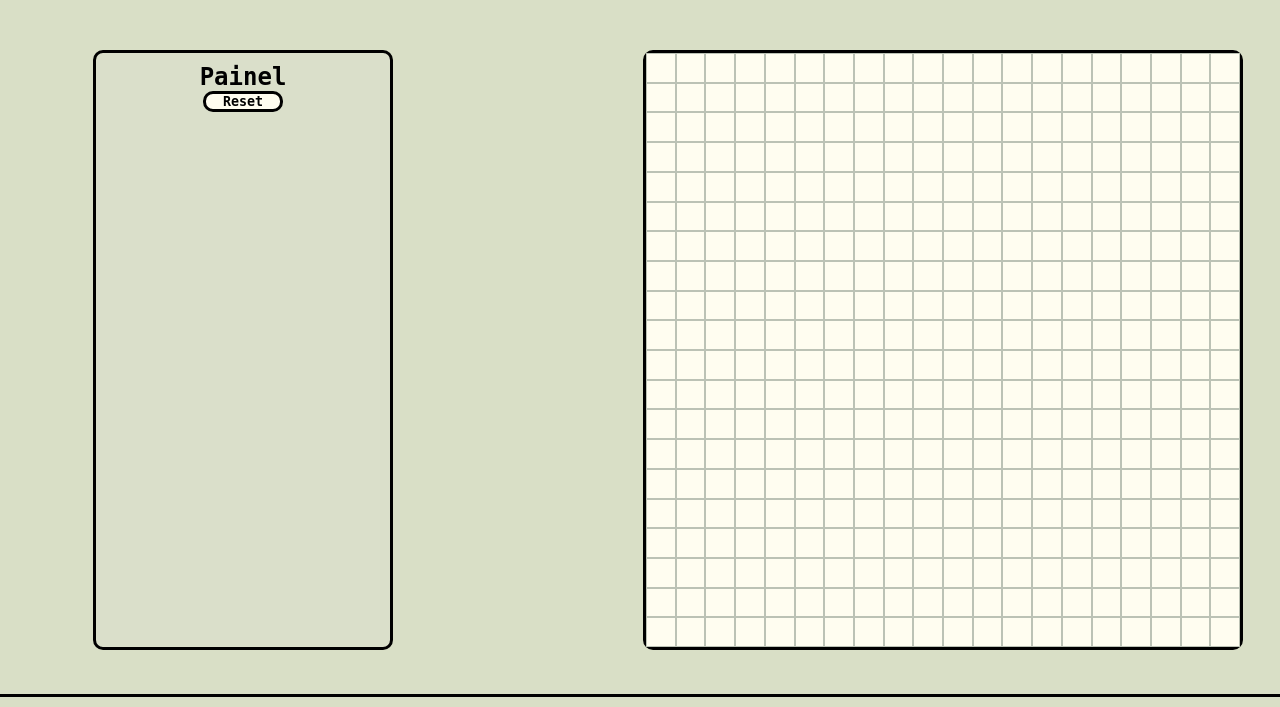
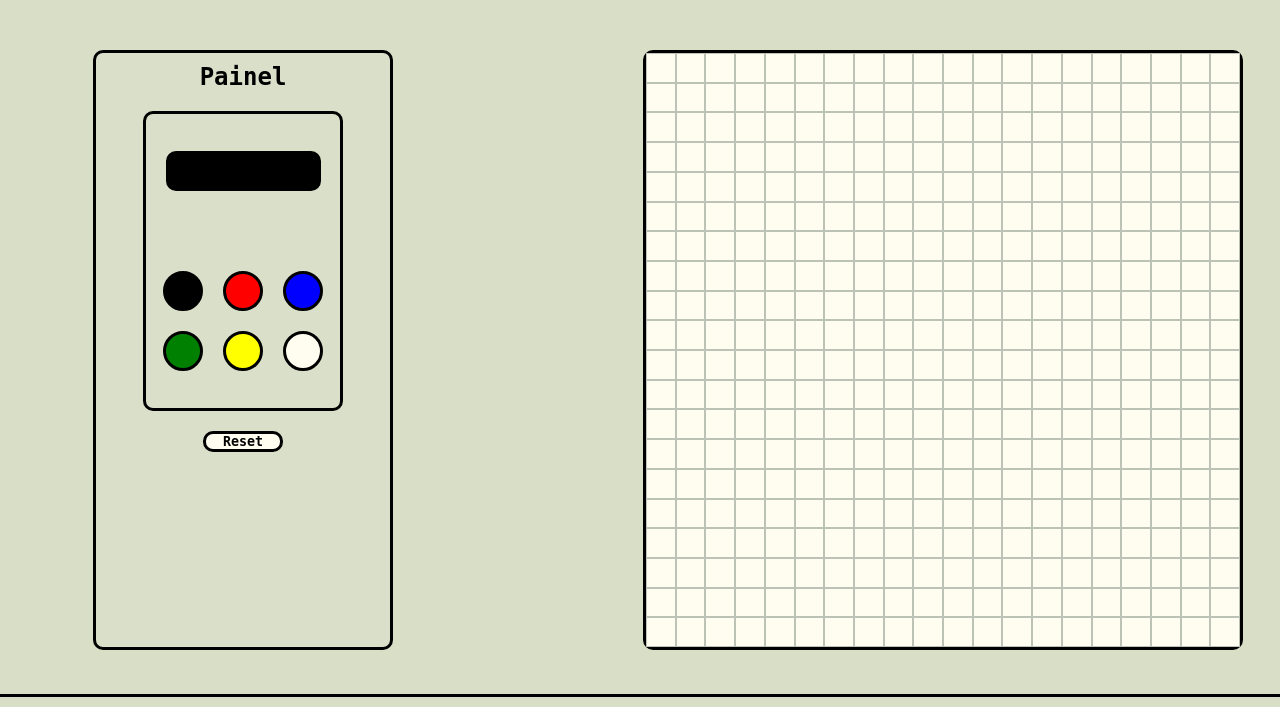
Before and after one commit to matheusyuji/front-end, a plain HTML site: page etch-a-sketch/index.html in a window 1280 px wide. Shown: the part 93-800 px from the top of the page. Drawn offline with Linux system fonts and the light colour scheme.

Commit message:
[style]: styled the sidebar color

```diff
--- a/etch-a-sketch/index.html
+++ b/etch-a-sketch/index.html
@@ -12,12 +12,18 @@
   <div class="container-main">
     <div class="sidebar">
       <h2 class="sidebar-title">Painel</h2>
-      <div class="sidebar-colors"></div>
-      <button class="btn-reset">Reset</button>
+      <div class="sidebar-colors">
+        <div class="current-color"></div>
+        <div id="black" class="btn-colors"></div>
+        <div id="red" class="btn-colors"></div>
+        <div id="blue" class="btn-colors"></div>
+        <div id="green" class="btn-colors"></div>
+        <div id="yellow" class="btn-colors"></div>
+        <div id="FFFDF0" class="btn-colors"></div>
+      </div>
+      <button onclick="resize()"class="btn-reset">Reset</button>
     </div>
-    <div class="grid">
-
-    </div>
+    <div class="grid"></div>
   </div>
 </body>
 </html>
--- a/etch-a-sketch/script.js
+++ b/etch-a-sketch/script.js
@@ -32,7 +32,4 @@ function resize() {
   createGrid(size);
 }
 
-const btnReset = document.querySelector(".btn-reset");
-btnReset.addEventListener("click", resize)
-
 createGrid(20);
--- a/etch-a-sketch/style.css
+++ b/etch-a-sketch/style.css
@@ -31,6 +31,7 @@ html, body {
 .sidebar {
   display: flex;
   flex-direction: column;
+  align-items: center;
   border: 3px solid rgb(0, 0, 0);
   border-radius: 10px;
   width: 300px;
@@ -43,9 +44,64 @@ html, body {
 .sidebar-title {
   text-align: center;
   padding-top: 10px;
+  padding-bottom: 20px;
 }
 
-button {
+.sidebar-colors {
+  display: flex;
+  justify-content: center;
+  align-items: center;
+  gap: 20px;
+  flex-wrap: wrap;
+  border: 3px solid rgb(0, 0, 0);
+  border-radius: 10px;
+  height: 300px;
+  width: 200px;
+  margin-bottom: 20px;
+  align-content: center;
+}
+
+.current-color {
+  width: 155px;
+  height: 40px;
+  border: 3px solid rgb(0, 0, 0);
+  border-radius: 10px;
+  background-color: black;
+  margin-bottom: 60px;
+}
+
+.btn-colors {
+  width: 40px;
+  height: 40px;
+  border: 3px solid rgb(0, 0, 0);
+  border-radius: 50%;
+}
+
+#FFFDF0 {
+  background-color: #FFFDF0;
+}
+
+#black {
+  background-color: black;
+}
+
+#red {
+  background-color: red;
+}
+
+#blue {
+  background-color: blue;
+}
+
+#green {
+  background-color: green;
+}
+
+#yellow {
+  background-color: yellow;
+}
+
+.btn-reset {
   border: 3px solid rgb(0, 0, 0);
   border-radius: 10px;
   background-color: #FFFDF0;
```
